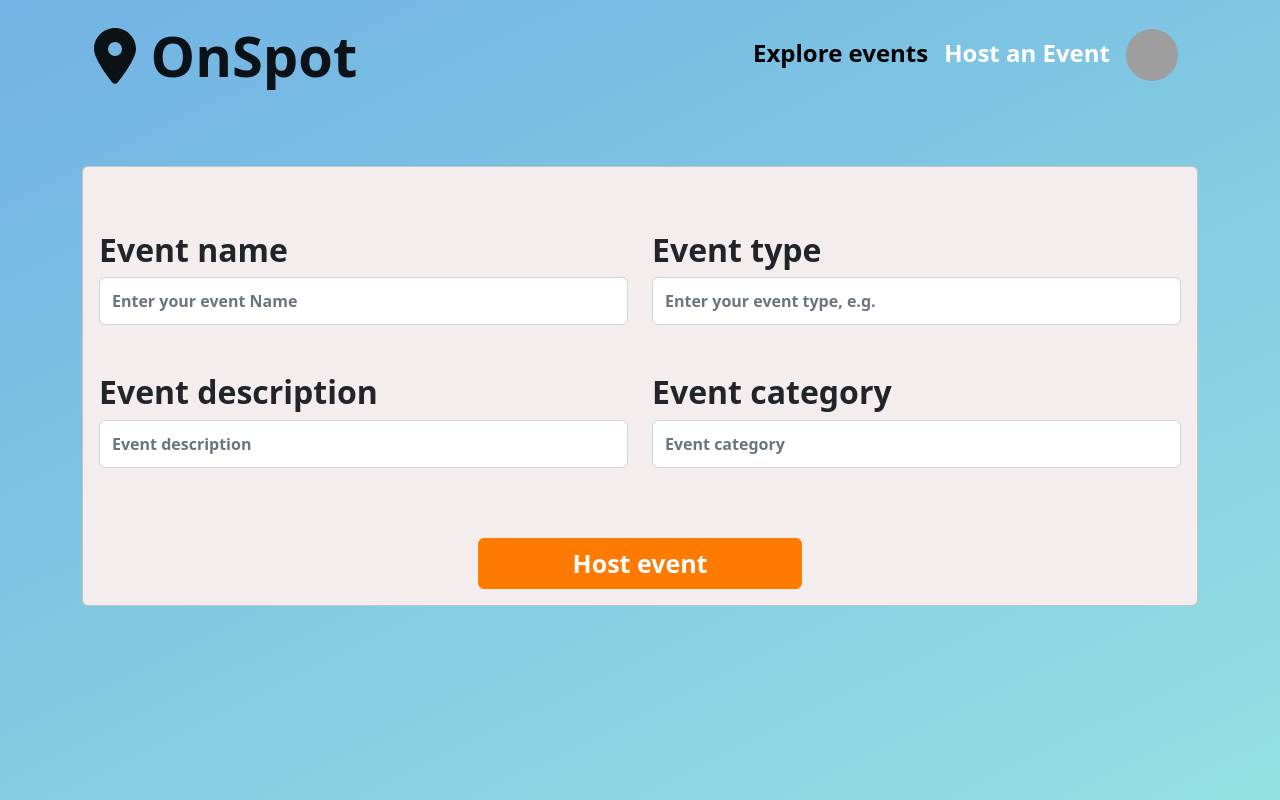
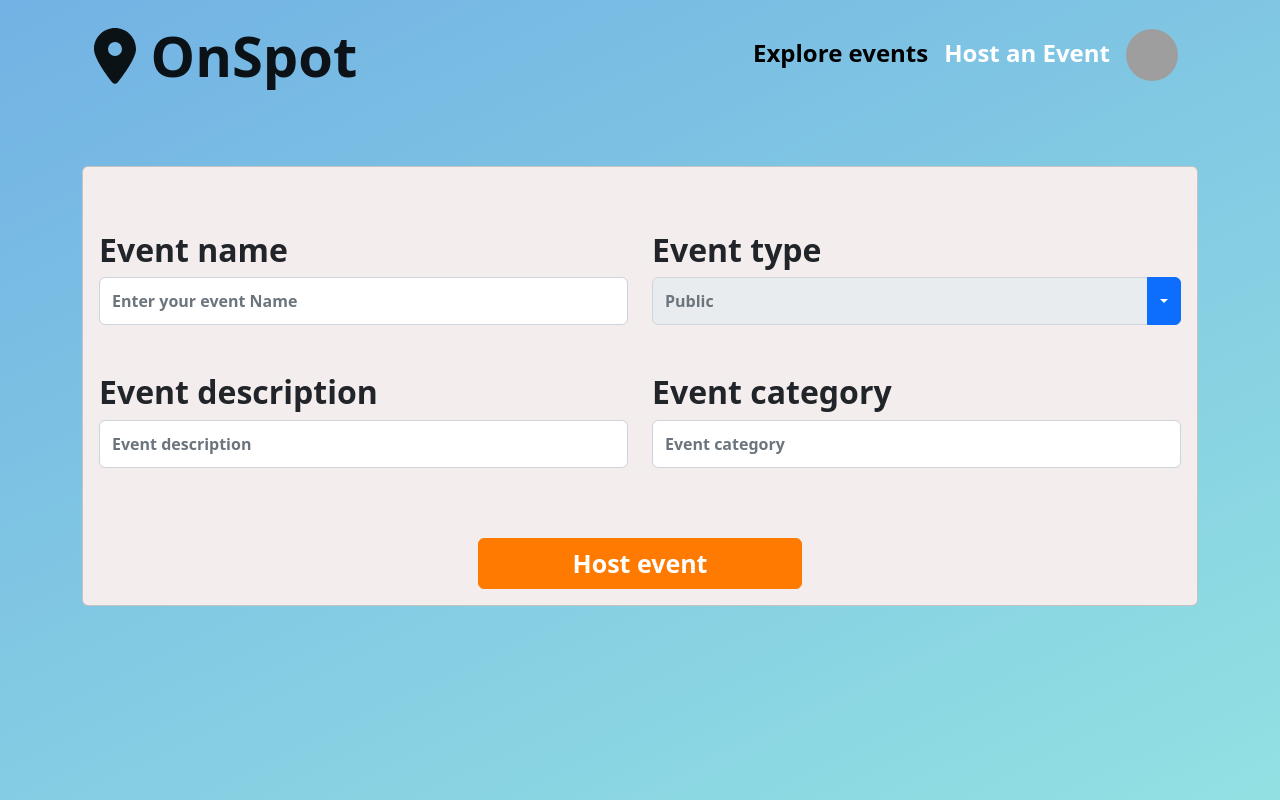
Before and after one commit to MartinYordanov374/OnSpot, a React (Create React App) app: page /HostEvent in a window 1280 px wide. Built offline with nearby package versions, Linux system fonts and the light colour scheme; grey boxes are pictures that could not be loaded.

Commit message:
Added dropdown to the event type

```diff
--- a/src/Components/HostAnEventComponent/HostAnEventPageComponent.js
+++ b/src/Components/HostAnEventComponent/HostAnEventPageComponent.js
@@ -1,7 +1,9 @@
 import React, { Component } from 'react'
-import { Container,Card,Button, FormControl, Form } from 'react-bootstrap'
+import { Container,Card,Button, FormControl, DropdownButton, Dropdown, InputGroup } from 'react-bootstrap'
 import NavbarComponentRegisteredUser from '../NavbarComponent/NavbarComponentRegisteredUser'
 import './HostAnEventPageStyles/HostAnEventComponentStyles.css'
+import { faCaretDown } from "@fortawesome/free-solid-svg-icons";
+import { FontAwesomeIcon } from "@fortawesome/react-fontawesome"
 export default class HostAnEventPageComponent extends Component {
   render() {
     return (
@@ -16,7 +18,14 @@ export default class HostAnEventPageComponent extends Component {
                         </div>
                         <div className='eventTypeWrapper col-sm mt-5'>
                             <h2 className='fieldLabel'>Event type</h2>
-                            <FormControl className='inputField' placeholder='Enter your event type, e.g.'/>
+                            <InputGroup>
+                            <FormControl className='inputField' placeholder='Public' aria-describedby='dropdownAddon' disabled='true'/>
+                                <DropdownButton className='inputFieldDropdown' id='dropdownAddon'>
+                                    <Dropdown.Item>Public</Dropdown.Item>
+                                    <Dropdown.Item>Private</Dropdown.Item>
+                                </DropdownButton>
+
+                            </InputGroup>
                         </div>
                     </div>
                     <div className='row'>
--- a/src/Components/HostAnEventComponent/HostAnEventPageStyles/HostAnEventComponentStyles.scss
+++ b/src/Components/HostAnEventComponent/HostAnEventPageStyles/HostAnEventComponentStyles.scss
@@ -27,3 +27,7 @@ $button-color-pressed: #e97100;
         }
     }
 }
+
+.inputFieldDropdown{
+
+}
```
